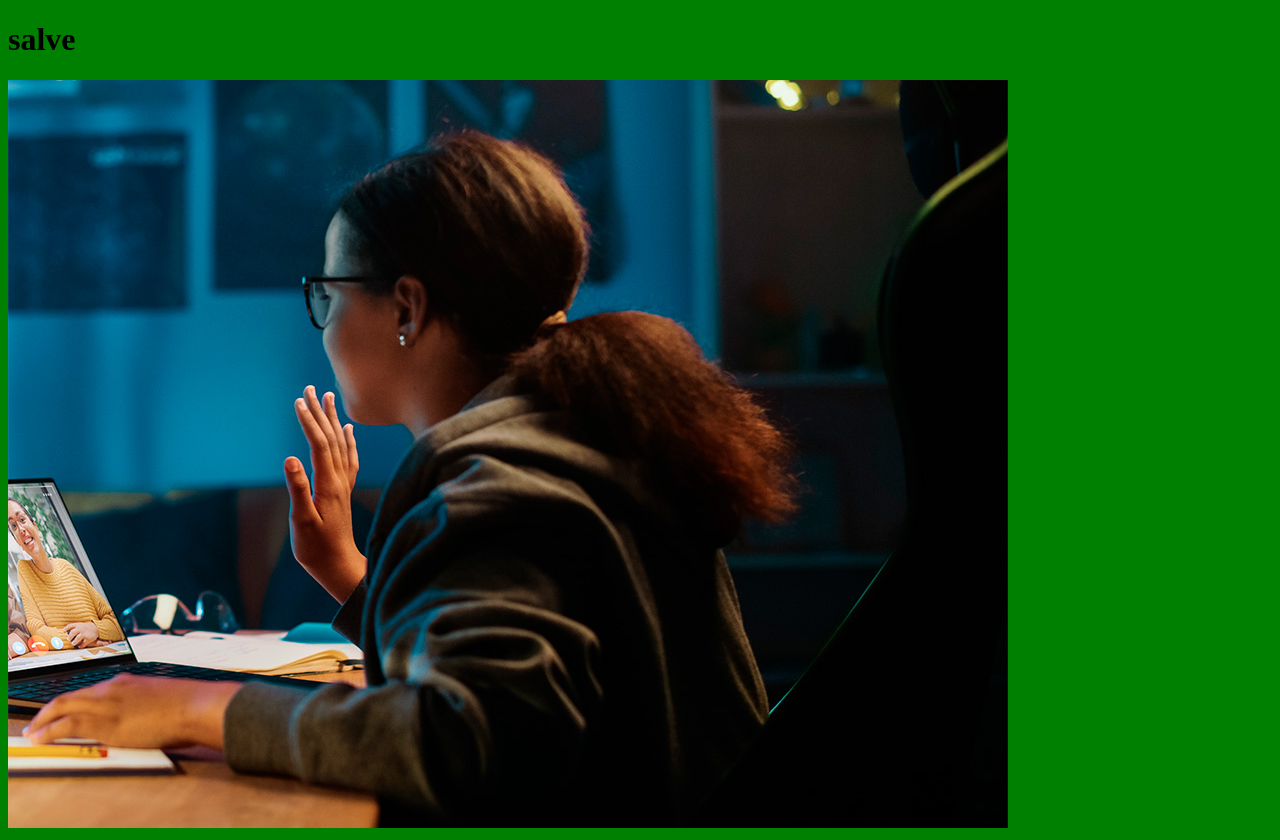
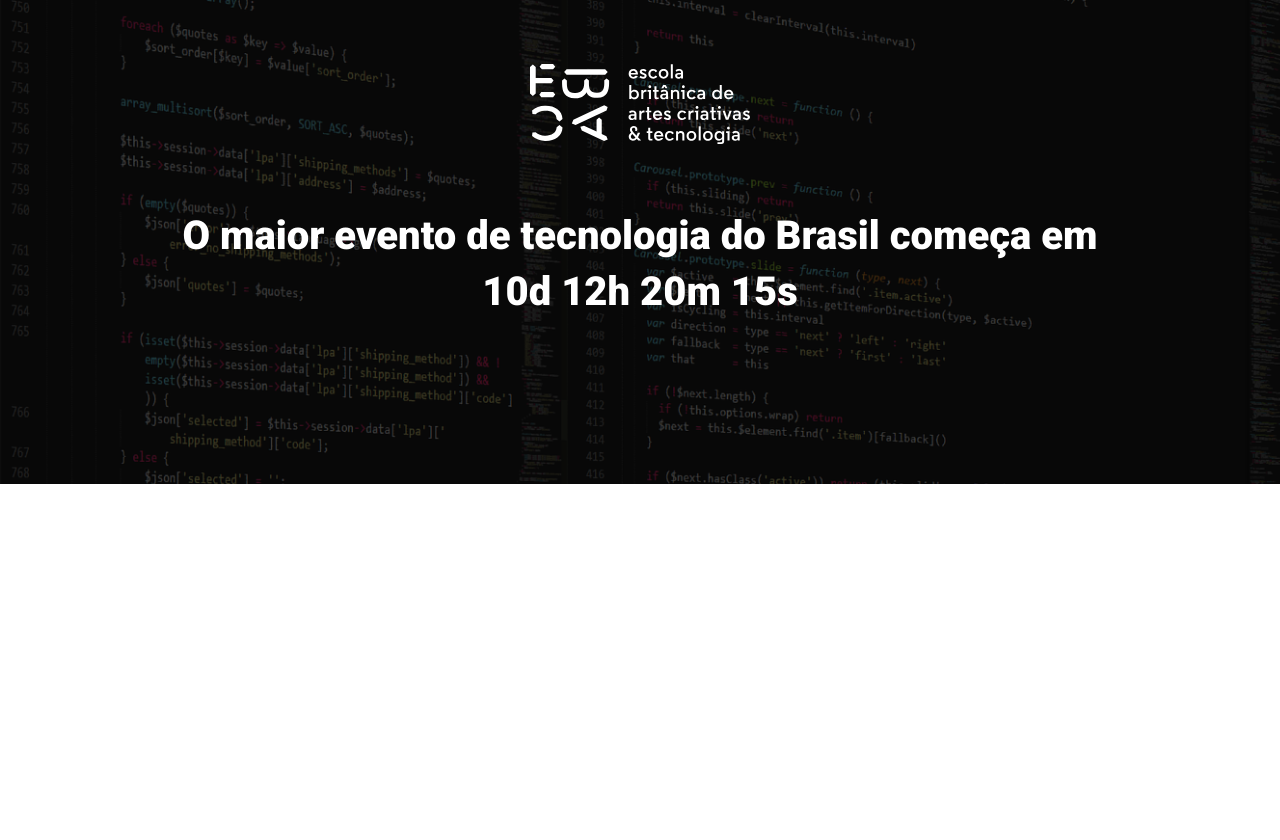
Before and after one commit to Zenmuron-94/ebac_tech_talks, a website built with Parcel: page src/index.html in a window 1280 px wide. After the commit the page ends 800 px from the top, so only its background shows below. Built offline with nearby package versions, Linux system fonts and the light colour scheme.

Commit message:
criando o hero

```diff
--- a/src/index.html
+++ b/src/index.html
@@ -4,11 +4,20 @@
     <meta charset="UTF-8">
     <meta name="viewport" content="width=device-width, initial-scale=1.0">
     <title>Ebac Talks</title>
+    <link rel="preconnect" href="https://fonts.googleapis.com">
+    <link rel="preconnect" href="https://fonts.gstatic.com" crossorigin>
+    <link href="https://fonts.googleapis.com/css2?family=Roboto:wght@400;700;900&display=swap" rel="stylesheet">
     <link rel="stylesheet" href="./styles/main.scss">
 </head>
 <body>
-    <h1>salve</h1>
-    <img src="./images/backend.png" alt="">
+    <header class="hero">
+        <div class="container">
+            <img class="hero__logo" src="./images/ebac_logo.svg" alt="">
+            <p class="hero__text">
+                O maior evento de tecnologia do Brasil começa em 10d 12h 20m 15s
+            </p>
+        </div>
+    </header>
     <script src="./scripts/main.js"></script>
 </body>
 </html>
--- /dev/null
+++ b/src/styles/_hero.scss
@@ -0,0 +1,53 @@
+.hero{
+    padding-top: 64px;
+    padding-bottom: 100px;
+    background-image: url(../images/fundo.png);
+    background-repeat: no-repeat;
+    background-size: cover;
+    position: relative;
+
+    .container{
+        position: relative;
+    }
+
+    &::before{
+        position: absolute;
+        top: 0;
+        left: 0;
+        width: 100%;
+        height: 100%;
+        background-color: #000;
+        content: '';
+        opacity: 0.7;
+    }
+
+    &__text{
+        margin-top: 64px;
+        margin-bottom: 64px;
+        font-size: 40px;
+        line-height: 56px;
+        color: #fff;
+        font-weight: 800;
+        text-align: center;
+    }
+
+    &__logo{
+        margin: 0 auto;
+        height: 80px;
+        display: block;
+    }
+
+    @media (max-width: 640px){
+        padding: 40px 0;
+
+        &__logo{
+            height: 40px;
+        }
+
+        &__text{
+            font-size: 22px;
+            line-height: 24px;
+            margin: 24px 0;
+        }
+    }
+}
--- a/src/styles/main.scss
+++ b/src/styles/main.scss
@@ -1,3 +1,23 @@
-body{
-    background-color: green;
+@use 'hero';
+
+*{
+    padding: 0;
+    margin: 0;
+    box-sizing: border-box;
+    font-family: 'Roboto', sans-serif;
+    color: #fff;
 }
+
+.container{
+    max-width: 960px;
+    width: 100%;
+    margin: 0 auto;
+
+    @media (max-width: 640px){
+        max-width: 80%;
+    }
+
+    @media (max-width: 1024px){
+        max-width: 90%;
+    }
+}
```
